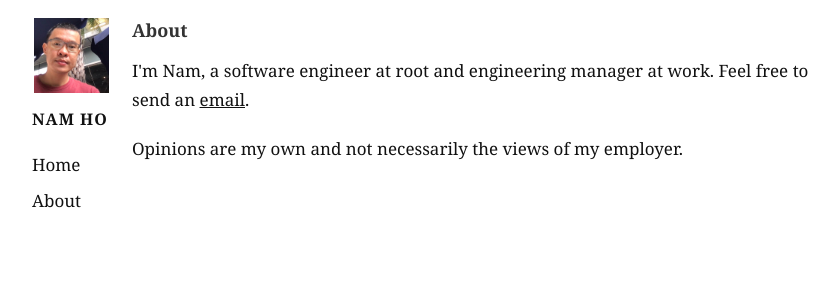
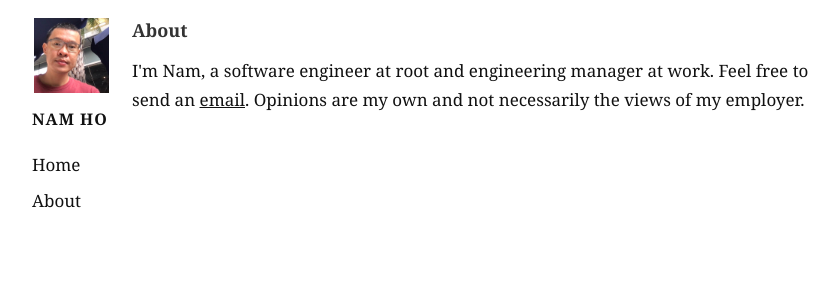
Before and after one commit to hotrannam/hotrannam.github.io, a Jekyll site: the page built from about.html, in a window 1280 px wide. Shown: the top 300 px of the page, without its empty margins (208-1047 px from the left). Built offline with Jekyll 4.4.1, drawn with Linux system fonts in a browser that asks for light colours; nearby versions of some CDN libraries.

```diff
--- a/about.html
+++ b/about.html
@@ -5,6 +5,5 @@ title: "About"
 
 <section class="content">
   <h3>About</h3>
-  <p>I'm Nam, a software engineer at root and engineering manager at work. Feel free to send an <a href="mailto:hotrannam@gmail.com">email</a>.</p>
-  <p>Opinions are my own and not necessarily the views of my employer.</p>
+  <p>I'm Nam, a software engineer at root and engineering manager at work. Feel free to send an <a href="mailto:hotrannam@gmail.com">email</a>. Opinions are my own and not necessarily the views of my employer.</p>
 </section>
```
